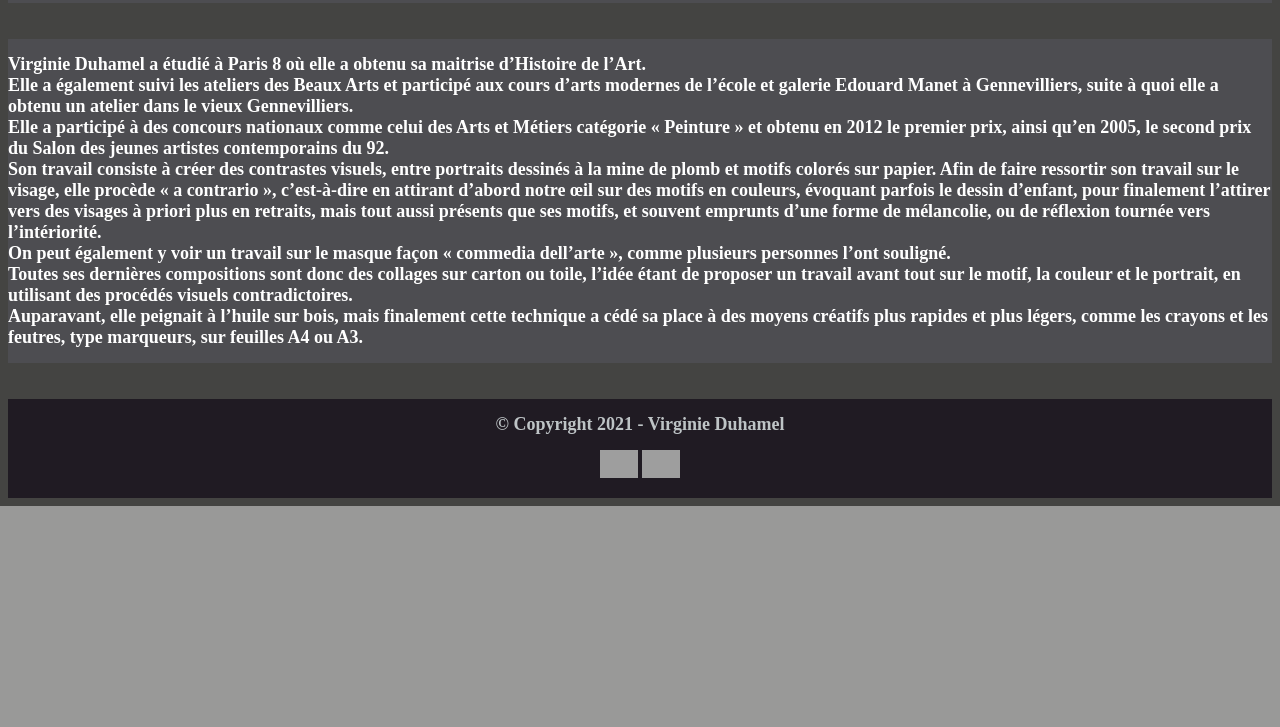
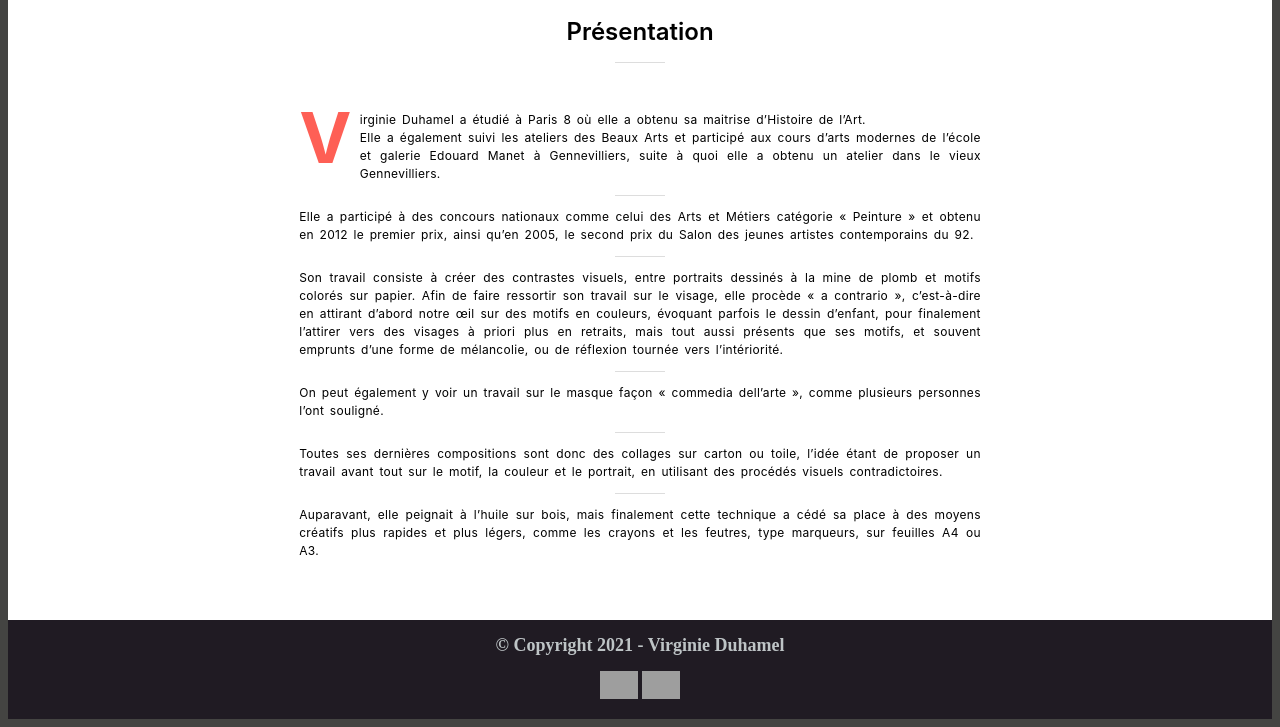
Before and after one commit to victordalet/sitewebvirginie, a PHP site: the page made by index.php in a window 1280 px wide. Shown: the part 978-1705 px from the top of the page. Before the commit the page ends 1484 px from the top, so only its background shows below. Run offline with PHP 8.4, Linux system fonts and the light colour scheme; some libraries are stand-ins or nearby versions; some web fonts are replaced; grey boxes are pictures that could not be loaded.

Commit message:
amélioration de la présentation

```diff
--- a/css/style_div.css
+++ b/css/style_div.css
@@ -3,6 +3,7 @@ div#contenu_pres
 	width:100%;
 	height:50%;
 	background-color:#000000;
+	text-align: center;
 }
 div.piedpage
 {
@@ -26,8 +27,11 @@ div#galerie_decore
 }
 div#contenu_pres
 {
-	float: left;
-	background-color: #4D4D51;
+    margin: 0;
+    background-color: white;
+    padding: 2rem;
+    text-align: center;
+    font-family: -apple-system, BlinkMacSystemFont, 'Segoe UI', Roboto, Oxygen, Ubuntu, Cantarell, 'Open Sans', 'Helvetica Neue', sans-serif;
 }
 
 div.center
@@ -39,3 +43,11 @@ div#galerie
 {
 	background-color: #4D4D51;
 }
+div#home
+{
+	width: 100%;
+	height: 700px;
+	background-image: url("../images/pres.jpg");
+	text-align: center;
+
+}
--- a/css/style_police.css
+++ b/css/style_police.css
@@ -10,18 +10,18 @@
   src: url("../font/norm.ttf");
 }
 
-
+/*
 h1
 {
 	color : red;
 	text-align: center;
 	font-size: 200%;
 }
-h2
+*/
+h4
 {
 	color:  white;
 	font-variant: 100%;
-	font-family: normal_font;
 }
 
 h1#logo
@@ -67,3 +67,7 @@ h1#logo
 	color : red;
 	border : solid white 10px;
 }
+#title
+{
+	color: #E502FF;
+}
--- /dev/null
+++ b/css/style_text.css
@@ -0,0 +1,42 @@
+*{
+    box-sizing: border-box;
+}
+
+
+body h1{
+    font-weight: 600;
+}
+body hr{
+    width:50px;
+    border: none;
+    border-bottom: 1px solid rgba(119, 119, 119, 0.25)
+}
+.container{
+    width: 60%;
+    margin: 1rem auto;
+    padding: 2rem;
+    text-align: justify;
+    transition: all 0.3s;
+}
+.container p{
+    line-height: 1.5;
+    letter-spacing: 0.3px;
+    word-spacing: 2px;
+}
+
+.container p:first-child::first-letter{
+    color:#FE5F55;
+    font-weight: bold;
+    font-size: 70px;
+    float: left;
+    line-height: 60px;
+    padding-right: 8px;
+    margin-top: -3px;
+}
+
+@media screen and (max-width:600px){
+    .container{
+        width: 100%;
+        padding: 1rem;
+    }
+}
--- a/index.php
+++ b/index.php
@@ -2,12 +2,15 @@
 <html lang="fr">
       <head>
 	      <title> VIRGINIE DUHAMEL  </title> <!--le titre de la page -->
+          	<meta charset="UTF-8">
+    		<meta name="viewport" content="width=device-width, initial-scale=1.0">
 		<link rel="stylesheet" type="text/css" href="css/style_div.css"> <!-- on imparte le css -->
 		<link rel="stylesheet" type="text/css" href="css/style_image.css"> <!-- on imparte le css -->
 		<link rel="stylesheet" type="text/css" href="css/style_police.css"> <!-- on imparte le css -->
 		<link rel="stylesheet" type="text/css" href="css/style_bouton.css"> <!-- on imparte le css -->
 		<link rel="stylesheet" type="text/css" href="css/style_footer.css"> <!-- on imparte le css -->
 		<link rel="stylesheet" type="text/css" href="css/style_bg.css"> <!-- on imparte le css -->
+		<link rel="stylesheet" type="text/css" href="css/style_text.css"> <!-- on imparte le css -->
 		<script src="js/redirection.js"></script> <!-- on import le js -->
 	      <link rel="icon" type="image/png" href="images/collage/image1.jpg" /> <!-- logo à coté du titre-->
 	</head>
@@ -19,19 +22,37 @@
 			<div onclick="redirect(2,1);" class="btn from-left">Peinture</div>
 			<div onclick="redirect(3,1);" class="btn from-left">Contact</div>
 		</div>
-		<div id="contenu_pres">
-			<img  class="image_pres" alt="collage" src="images/pres.jpg">
+		<div id="home">
 		</div>
 		<div id="contenu_pres" >
-			<h2>
+			<h1>Présentation</h1>
+		    	<hr>
+		    	<div class="container">
+	            <p>
 			Virginie Duhamel a étudié à Paris 8 où elle a obtenu sa maitrise d’Histoire de l’Art.<br>
-			Elle a également suivi les ateliers des Beaux Arts et participé aux cours d’arts modernes de l’école et galerie Edouard Manet à Gennevilliers, suite à quoi elle a obtenu un atelier dans le vieux Gennevilliers.<br>
-			Elle a participé à des concours nationaux comme celui des Arts et Métiers catégorie « Peinture » et obtenu en 2012 le premier prix, ainsi qu’en 2005, le second prix du Salon des jeunes artistes contemporains du 92.<br>
-			Son travail consiste à créer des contrastes visuels, entre portraits dessinés à la mine de plomb et motifs colorés sur papier. Afin de faire ressortir son travail sur le visage, elle procède « a contrario », c’est-à-dire en attirant d’abord notre œil sur des motifs en couleurs, évoquant parfois le dessin d’enfant, pour finalement l’attirer vers des visages à priori plus en retraits, mais tout aussi présents que ses motifs, et souvent emprunts d’une forme de mélancolie, ou de réflexion tournée vers l’intériorité.<br>
-			On peut également y voir un travail sur le masque façon « commedia dell’arte », comme plusieurs personnes l’ont souligné.<br>
-			Toutes ses dernières compositions sont donc des collages sur carton ou toile, l’idée étant de proposer un travail avant tout sur le motif, la couleur et le portrait, en utilisant des procédés visuels contradictoires.<br>
-			Auparavant, elle peignait à l’huile sur bois, mais finalement cette technique a cédé sa place à des moyens créatifs plus rapides et plus légers, comme les crayons et les feutres, type marqueurs, sur feuilles A4 ou A3.<br>
-			</h2>
+			Elle a également suivi les ateliers des Beaux Arts et participé aux cours d’arts modernes de l’école et galerie Edouard Manet à Gennevilliers, suite à quoi elle a obtenu un atelier dans le vieux Gennevilliers.
+		      </p>
+		      <hr>
+		      <p>
+			Elle a participé à des concours nationaux comme celui des Arts et Métiers catégorie « Peinture » et obtenu en 2012 le premier prix, ainsi qu’en 2005, le second prix du Salon des jeunes artistes contemporains du 92.
+		      </p>
+		      <hr>
+		      <p>
+			Son travail consiste à créer des contrastes visuels, entre portraits dessinés à la mine de plomb et motifs colorés sur papier. Afin de faire ressortir son travail sur le visage, elle procède « a contrario », c’est-à-dire en attirant d’abord notre œil sur des motifs en couleurs, évoquant parfois le dessin d’enfant, pour finalement l’attirer vers des visages à priori plus en retraits, mais tout aussi présents que ses motifs, et souvent emprunts d’une forme de mélancolie, ou de réflexion tournée vers l’intériorité.
+		      </p>
+		      <hr>
+		      <p>
+			On peut également y voir un travail sur le masque façon « commedia dell’arte », comme plusieurs personnes l’ont souligné.
+		      </p>
+		      <hr>
+		      <p>
+			Toutes ses dernières compositions sont donc des collages sur carton ou toile, l’idée étant de proposer un travail avant tout sur le motif, la couleur et le portrait, en utilisant des procédés visuels contradictoires.
+		      </p>
+		      <hr>
+		      <p>
+			Auparavant, elle peignait à l’huile sur bois, mais finalement cette technique a cédé sa place à des moyens créatifs plus rapides et plus légers, comme les crayons et les feutres, type marqueurs, sur feuilles A4 ou A3.
+		      </p>
+		      </div>
 		</div>
       </body>
       <footer>
```
Also changed, not shown: liens/galerie2.php (+3 -5 lines), images/tableau/image3.bmp (deleted), images/tableau/image4.jpg (deleted).
